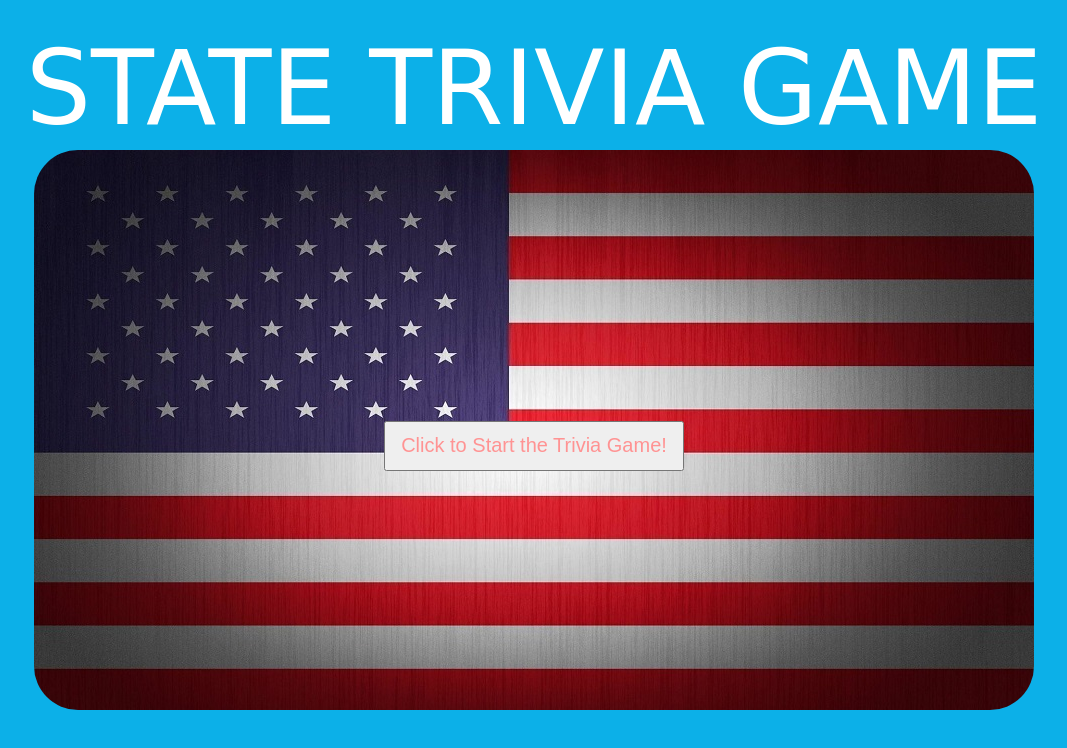
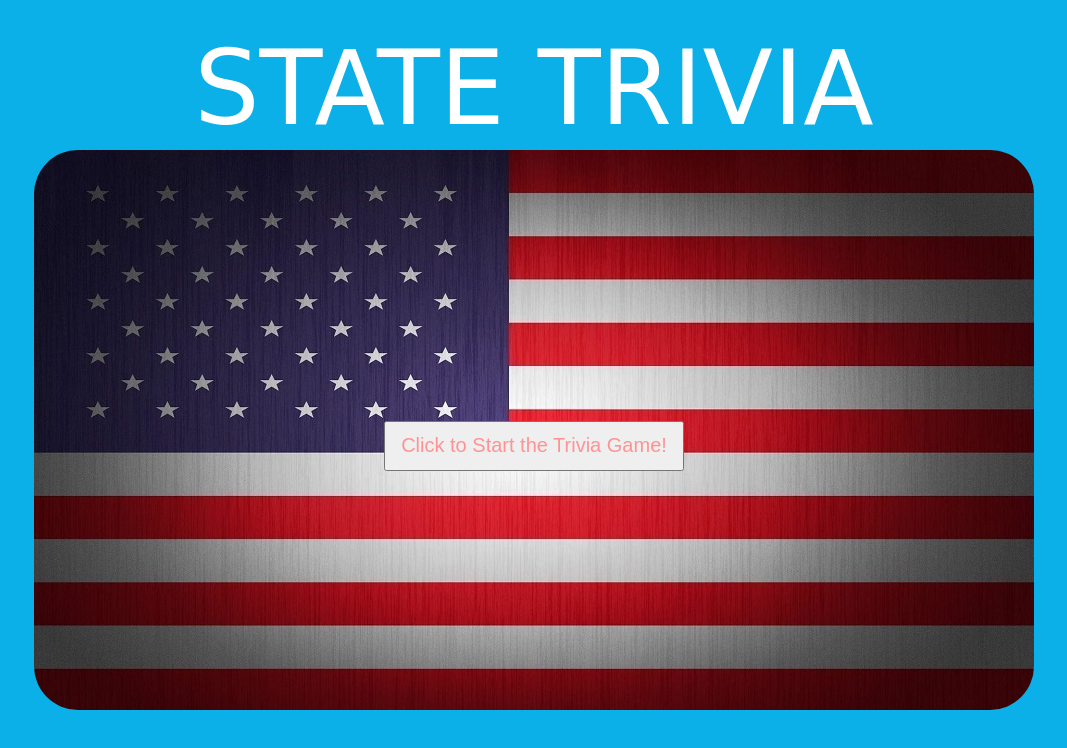
Before and after one commit to ajschilt86/TriviaGame, a plain HTML site: page index.html in a window 1280 px wide. Shown: the whole page, without its empty margins (106-1173 px from the left). Drawn offline with nearby package versions, Linux system fonts and the light colour scheme; a web font is replaced by a local one.

Commit message:
changed heading

```diff
--- a/assets/css/style.css
+++ b/assets/css/style.css
@@ -29,6 +29,7 @@ h1 {
     animation-duration: 3s;
     animation-iteration-count: infinite;
     color: white;
+    width: 100%;
 }
 
 .container {
--- a/index.html
+++ b/index.html
@@ -17,7 +17,7 @@
 </head>
 <body>
     <header>
-        <h1 class="header">STATE TRIVIA GAME</h1>
+        <h1 class="header">STATE TRIVIA</h1>
     </header>
 <div class="container">
     <div id="startBtn">
```
